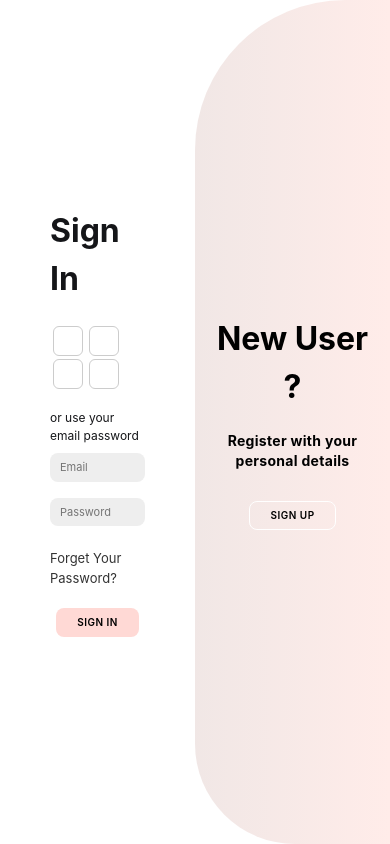
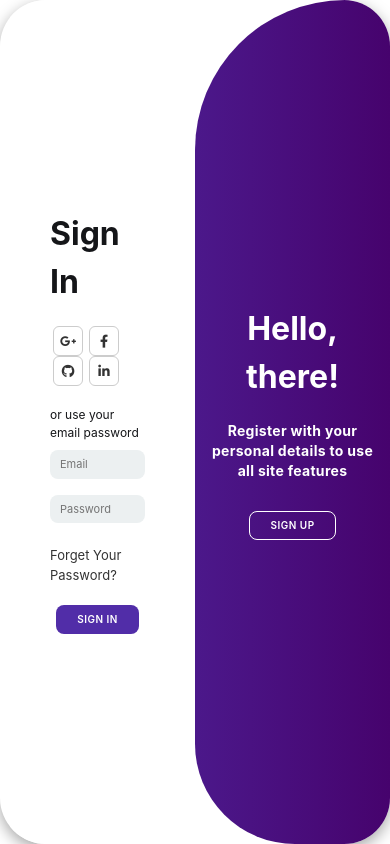
Before and after one commit to roystondz/blogWebsite, a Next.js app: page /auth in a window 390 px wide. Built offline with nearby package versions, Linux system fonts and the light colour scheme.

Commit message:
Responsiveness for Login and Background

```diff
--- a/app/auth/page.module.css
+++ b/app/auth/page.module.css
@@ -1,5 +1,4 @@
 @import url("https://fonts.googleapis.com/css2?family=Montserrat:wght@300;400;500;600;700&display=swap");
-
 
 .container {
   background-color: #fff;
@@ -37,8 +36,8 @@
 }
 
 .container button {
-  background-color: #ffd9d5;
-  color: black;
+  background-color: #512dA8;
+  color: white;
   font-size: 12px;
   padding: 10px 45px;
   border: 1px solid transparent;
@@ -48,10 +47,12 @@
   text-transform: uppercase;
   margin-top: 10px;
   cursor: pointer;
+  transition: background-color 0.3s, color 0.3s; /* Smooth transition */
+
 }
 
 .container button:hover {
-  background-color: #fff;
+  background-color: #46036d;
   color: black;
   transition: 0.25s ease-in-out;
   border: 1px solid #333;
@@ -79,7 +80,7 @@
 }
 
 .container input {
-  background-color: #eee;
+  background-color: #ecf0f1;
   border: none;
   margin: 8px 0;
   padding: 10px 15px;
@@ -161,7 +162,7 @@
   width: 50%;
   height: 100%;
   overflow: hidden;
-  transition: all 0.6s ease-in-out;
+  transition: all 1.0s ease-in-out;
   border-radius: 150px 0 0 100px;
   z-index: 1000;
 }
@@ -172,10 +173,10 @@
 }
 
 .toggle {
-  background-color: #fff;
+  background-color: #dee4ff;
   height: 100%;
-  background: linear-gradient(to right, #e2e2e2, #ffece9);
-  color: black;
+  background: linear-gradient(to right, #512dA8, #46036d);
+  color: white;
   font-weight: bold;
   position: relative;
   left: -100%;
@@ -225,7 +226,7 @@
     .container {
       width: 90%; /* Slightly smaller width for better fit */
       min-height: 90vh;
-      border-radius: 0; /* Remove rounded corners */
+      border-radius: 46px;
       margin: 20px auto;
     }
 
@@ -257,7 +258,7 @@
     .container {
       width: 100%; /* Full width on very small screens */
       min-height: 100vh;
-      margin: 0; /* Remove margin for full-width layout */
+      margin: 0;
     }
 
     .formContainer {
--- a/app/auth/page.tsx
+++ b/app/auth/page.tsx
@@ -1,12 +1,43 @@
 "use client";
 import React, { useState } from "react";
-import styles from "./page.module.css"; // Import the CSS module
+import styles from "./page.module.css";
 
 const AuthForm = () => {
   const [isActive, setIsActive] = useState(false);
 
+  const toggleActive = () => {
+    setIsActive(!isActive);
+  };
+
   return (
     <div className={`${styles.container} ${isActive ? styles.active : ""}`} id="container">
+      {/* Sign In Form */}
+      <div className={`${styles.formContainer} ${styles.signIn}`}>
+        <form>
+          <h1>Sign In</h1>
+          <div className={styles.socialIcons}>
+            <a href="#" className={styles.icon}>
+              <i className="fab fa-google-plus-g"></i>
+            </a>
+            <a href="#" className={styles.icon}>
+              <i className="fab fa-facebook-f"></i>
+            </a>
+            <a href="#" className={styles.icon}>
+              <i className="fab fa-github"></i>
+            </a>
+            <a href="#" className={styles.icon}>
+              <i className="fab fa-linkedin-in"></i>
+            </a>
+          </div>
+          <span>or use your email password</span>
+          <input type="email" placeholder="Email" />
+          <input type="password" placeholder="Password" />
+          <a href="#">Forget Your Password?</a>
+          <button type="submit">Sign In</button>
+        </form>
+      </div>
+
+      {/* Sign Up Form */}
       <div className={`${styles.formContainer} ${styles.signUp}`}>
         <form>
           <h1>Create Account</h1>
@@ -31,43 +62,21 @@ const AuthForm = () => {
           <button type="submit">Sign Up</button>
         </form>
       </div>
-      <div className={`${styles.formContainer} ${styles.signIn}`}>
-        <form>
-          <h1>Sign In</h1>
-          <div className={styles.socialIcons}>
-            <a href="#" className={styles.icon}>
-              <i className="fab fa-google-plus-g"></i>
-            </a>
-            <a href="#" className={styles.icon}>
-              <i className="fab fa-facebook-f"></i>
-            </a>
-            <a href="#" className={styles.icon}>
-              <i className="fab fa-github"></i>
-            </a>
-            <a href="#" className={styles.icon}>
-              <i className="fab fa-linkedin-in"></i>
-            </a>
-          </div>
-          <span>or use your email password</span>
-          <input type="email" placeholder="Email" />
-          <input type="password" placeholder="Password" />
-          <a href="#">Forget Your Password?</a>
-          <button type="submit">Sign In</button>
-        </form>
-      </div>
+
+      {/* Toggle Container */}
       <div className={styles.toggleContainer}>
         <div className={styles.toggle}>
           <div className={`${styles.togglePanel} ${styles.toggleLeft}`}>
             <h1>Welcome Back!</h1>
             <p>Enter your personal details to use all site features</p>
-            <button className={styles.hidden} onClick={() => setIsActive(false)}>
+            <button className={styles.hidden} onClick={toggleActive}>
               Sign In
             </button>
           </div>
           <div className={`${styles.togglePanel} ${styles.toggleRight}`}>
-            <h1>New User ? </h1>
-            <p>Register with your personal details </p>
-            <button className={styles.hidden} onClick={() => setIsActive(true)}>
+            <h1>Hello, there!</h1>
+            <p>Register with your personal details to use all site features</p>
+            <button className={styles.hidden} onClick={toggleActive}>
               Sign Up
             </button>
           </div>
--- a/app/layout.tsx
+++ b/app/layout.tsx
@@ -28,6 +28,12 @@ export default function RootLayout({
 }>) {
   return (
     <html lang="en">
+       <head>
+        <link
+          rel="stylesheet"
+          href="https://cdnjs.cloudflare.com/ajax/libs/font-awesome/6.0.0/css/all.min.css"
+        />
+      </head>
       <body
         className={`${geistSans.variable} ${geistMono.variable} antialiased`}
       >
```
